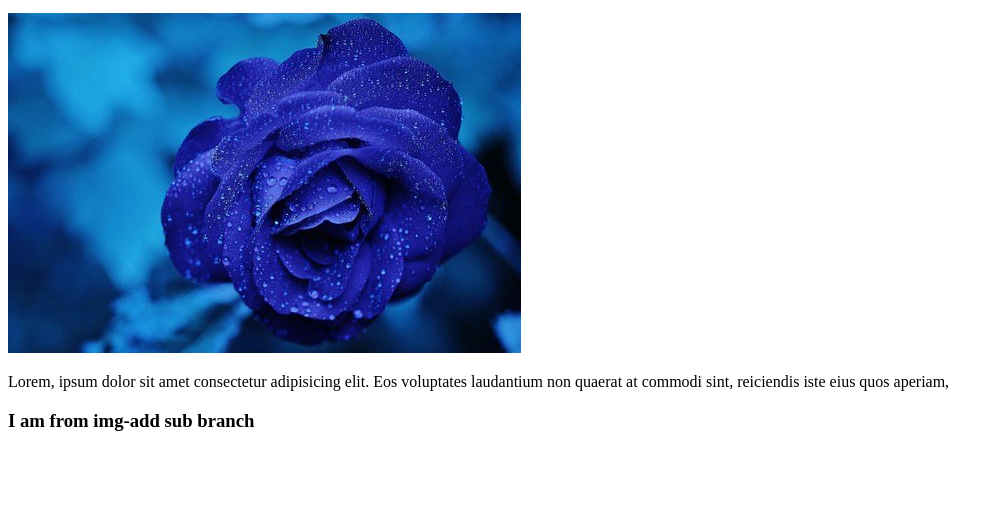
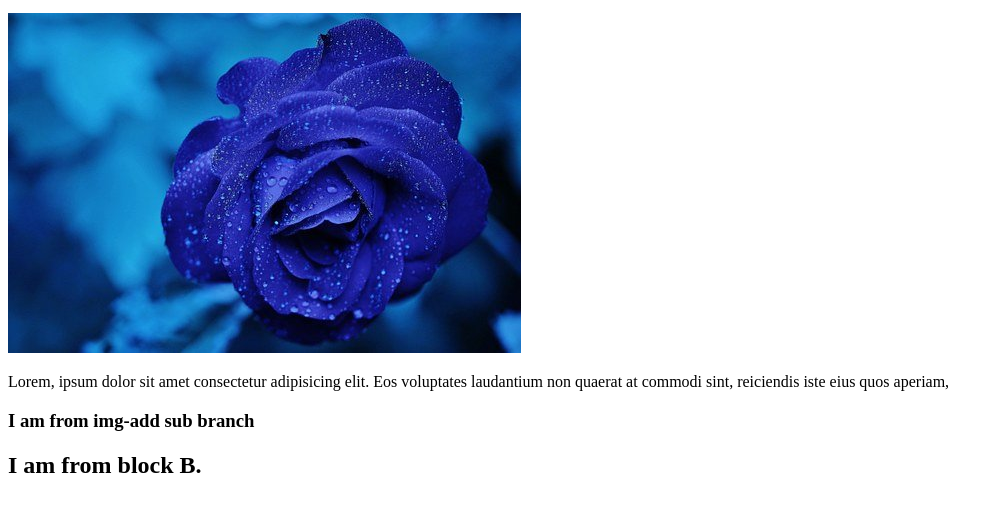
Before and after one commit to Sabbir93/together-we, a plain HTML site: page index.html in a window 1280 px wide. Shown: the part 101-612 px from the top of the page, without its empty margins (0-1003 px from the left). Drawn offline with Linux system fonts and the light colour scheme.

Commit message:
4th try block

```diff
--- a/index.html
+++ b/index.html
@@ -16,5 +16,6 @@
     <img src="rose.jpg" alt="">
     <p>Lorem, ipsum dolor sit amet consectetur adipisicing elit. Eos voluptates laudantium non quaerat at commodi sint, reiciendis iste eius quos aperiam, </p>
     <h3>I am from img-add sub branch</h3>
+    <h2>I am from block B.</h2>
 </body>
 </html>
```
